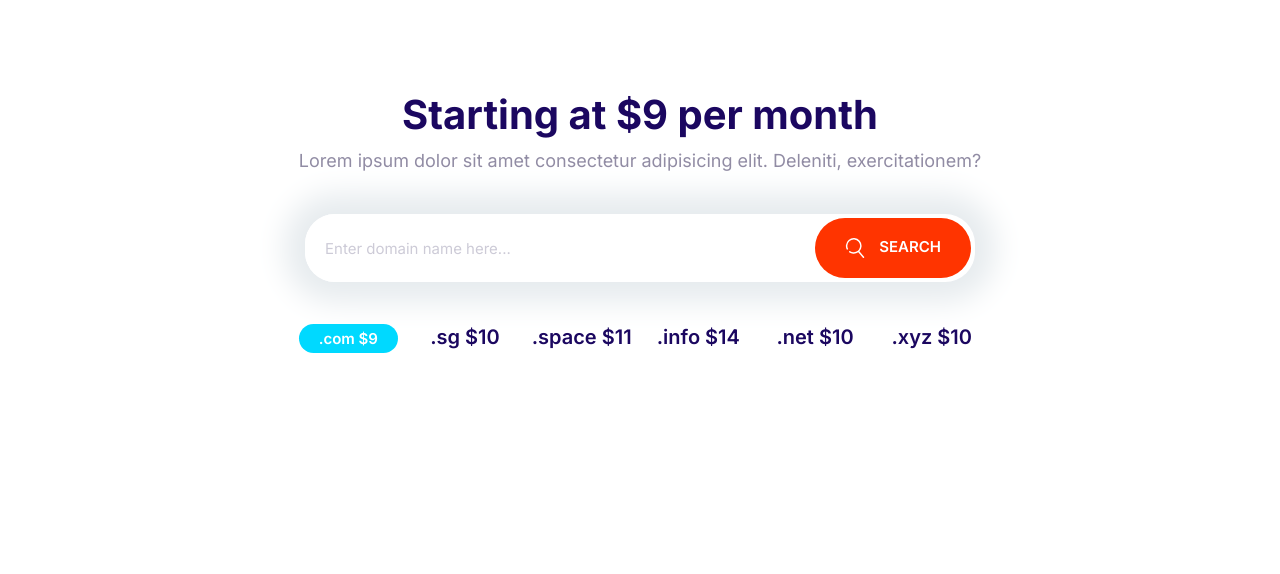
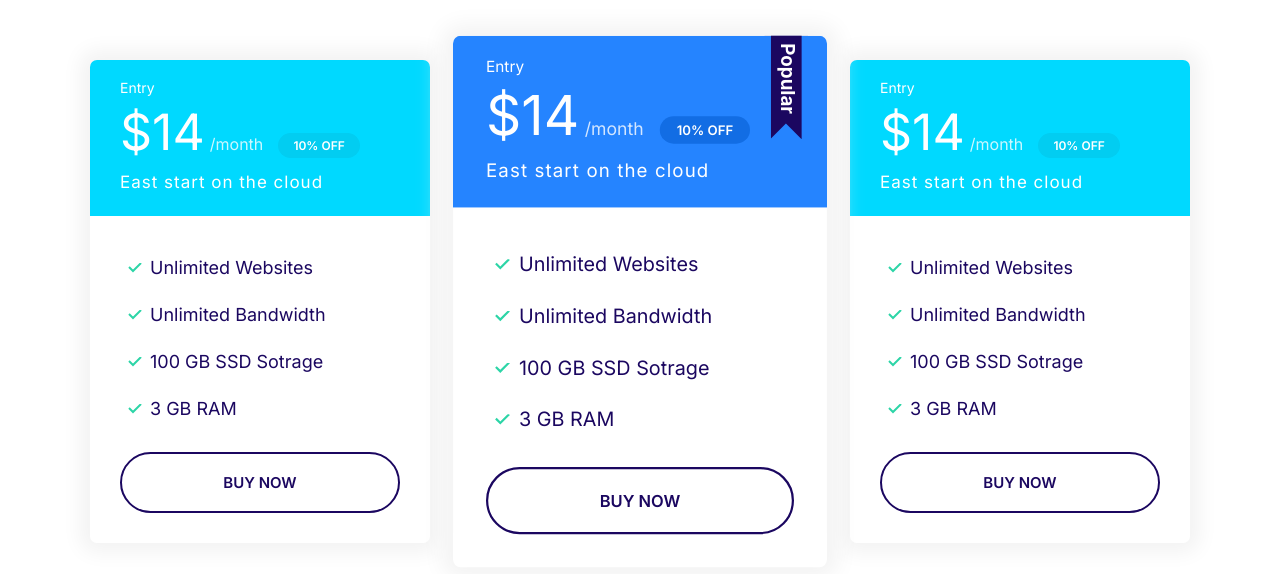
Before and after one commit to SulakshanaGeeth/Cloud-Hosting-Website, a plain HTML site: page index.html in a window 1280 px wide. Drawn offline with Linux system fonts and the light colour scheme.

Commit message:
Build  the block-plan component.

```diff
--- a/CSS/styles.css
+++ b/CSS/styles.css
@@ -325,11 +325,19 @@ a {
   color: #fff;
 }
 
+.card--primary .badge--primary {
+  background: #126de4;
+}
+
 .card--secondary .badge--secondary {
   background: #02cdf1;
 }
 
 /* Plans */
+.plan {
+  transition: transform 0.2s ease-out;
+}
+
 .plan__name {
   color: #fff;
   margin: 0;
@@ -359,6 +367,10 @@ a {
   margin-bottom: 2rem;
 }
 
+.plan--popular {
+  transform: scale(1.1);
+}
+
 .plan--popular .card__header {
   position: relative;
 }
@@ -370,6 +382,14 @@ a {
   position: absolute;
   top: -6px;
   right: 5%;
+}
+
+.plan:hover {
+  transform: scale(1.05);
+}
+
+.plan--popular:hover {
+  transform: scale(1.15);
 }
 
 @media screen and (min-width: 1024px) {
@@ -731,3 +751,12 @@ a {
     grid-template-columns: repeat(auto-fit, minmax(10rem, 1fr));
   }
 }
+/* Plans Block */
+.block-plans .grid {
+  gap: 8rem 4rem;
+}
+
+.block-plans .card {
+  max-width: 500px;
+  margin: 0 auto;
+}
--- a/index.html
+++ b/index.html
@@ -15,36 +15,71 @@
     <title>Document</title>
   </head>
   <body>
-    <section class="block container block-domain">
-      <header class="block__header">
-        <h2>Starting at $9 per month</h2>
-        <p>
-          Lorem ipsum dolor sit amet consectetur adipisicing elit. Deleniti,
-          exercitationem?
-        </p>
-      </header>
-      <div class="input-group">
-        <input
-          type="text"
-          class="input"
-          placeholder="Enter domain name here..."
-        />
-        <button class="btn btn--accent">
-          <svg class="icon icon--white">
-            <use xlink:href="images/sprite.svg#search"></use>
-          </svg>
-          Search
-        </button>
+    <section class="block container block-plans">
+      <div class="grid grid--1x3">
+        <div class="plan">
+          <div class="card card--secondary">
+            <header class="card__header">
+              <h3 class="plan__name">Entry</h3>
+              <span class="plan__price">$14</span>
+              <span class="plan__billing-cycle">/month</span>
+              <span class="badge badge--secondary badge--small">10% OFF</span>
+              <span class="plan__description">East start on the cloud</span>
+            </header>
+            <div class="card__body">
+              <ul class="list list--tick">
+                <li class="list__item">Unlimited Websites</li>
+                <li class="list__item">Unlimited Bandwidth</li>
+                <li class="list__item">100 GB SSD Sotrage</li>
+                <li class="list__item">3 GB RAM</li>
+              </ul>
+              <button class="btn btn--outline btn--block">Buy Now</button>
+            </div>
+          </div>
+        </div>
+        <div class="plan plan--popular">
+          <div class="card card--primary">
+            <header class="card__header">
+              <h3 class="plan__name">Entry</h3>
+              <span class="plan__price">$14</span>
+              <span class="plan__billing-cycle">/month</span>
+              <span class="badge badge--primary badge--small">10% OFF</span>
+              <span class="plan__description">East start on the cloud</span>
+            </header>
+            <div class="card__body">
+              <ul class="list list--tick">
+                <li class="list__item">Unlimited Websites</li>
+                <li class="list__item">Unlimited Bandwidth</li>
+                <li class="list__item">100 GB SSD Sotrage</li>
+                <li class="list__item">3 GB RAM</li>
+              </ul>
+              <button class="btn btn--outline btn--block">Buy Now</button>
+            </div>
+          </div>
+        </div>
+        <div class="plan">
+          <div class="card card--secondary">
+            <header class="card__header">
+              <h3 class="plan__name">Entry</h3>
+              <span class="plan__price">$14</span>
+              <span class="plan__billing-cycle">/month</span>
+              <span class="badge badge--secondary badge--small">10% OFF</span>
+              <span class="plan__description">East start on the cloud</span>
+            </header>
+            <div class="card__body">
+              <ul class="list list--tick">
+                <li class="list__item">Unlimited Websites</li>
+                <li class="list__item">Unlimited Bandwidth</li>
+                <li class="list__item">100 GB SSD Sotrage</li>
+                <li class="list__item">3 GB RAM</li>
+              </ul>
+              <button class="btn btn--outline btn--block">Buy Now</button>
+            </div>
+          </div>
+        </div>
       </div>
-      <ul class="list block-domain__prices">
-        <li><span class="badge badge--secondary">.com $9</span></li>
-        <li>.sg $10</li>
-        <li>.space $11</li>
-        <li>.info $14</li>
-        <li>.net $10</li>
-        <li>.xyz $10</li>
-      </ul>
     </section>
+
     <script src="js/main.js"></script>
   </body>
 </html>
```
Also changed, not shown: components/block-domain.html (+3 -2 lines), components/block-plans.html (added, +64 -0 lines).
